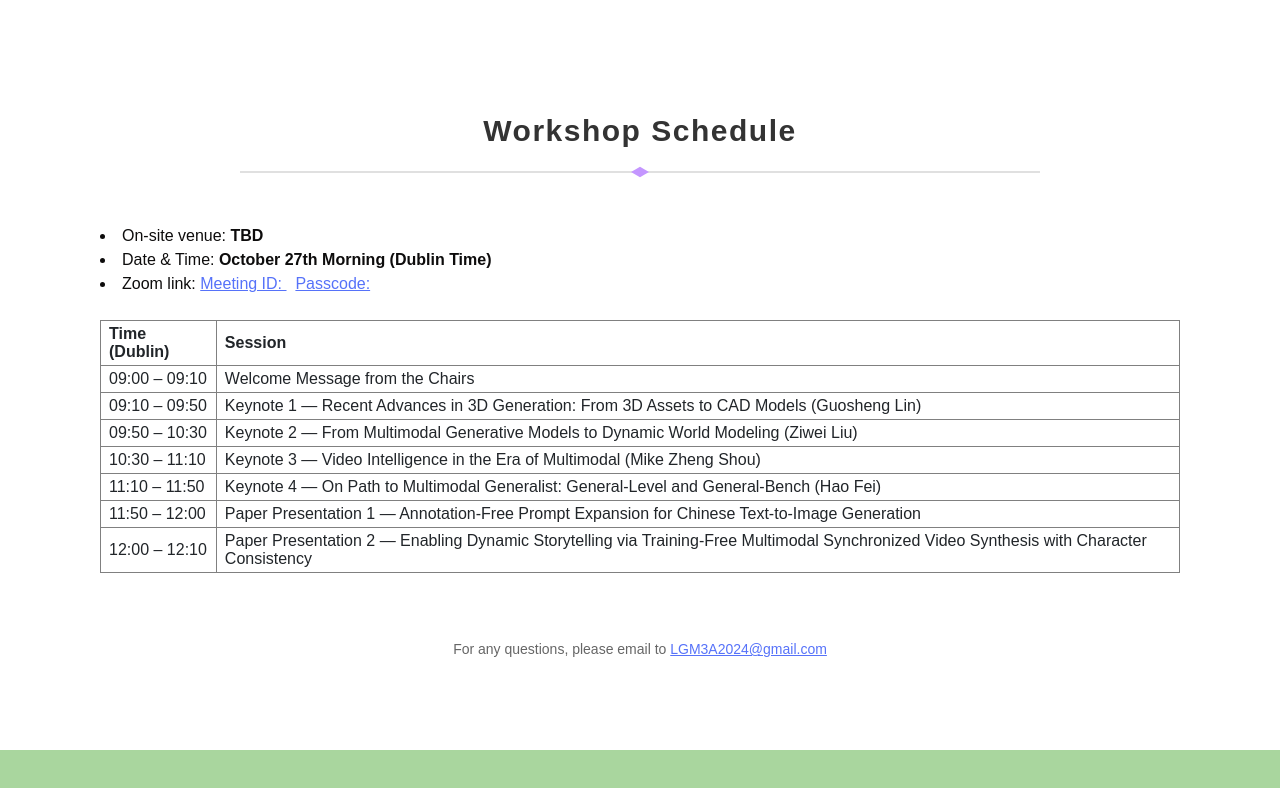
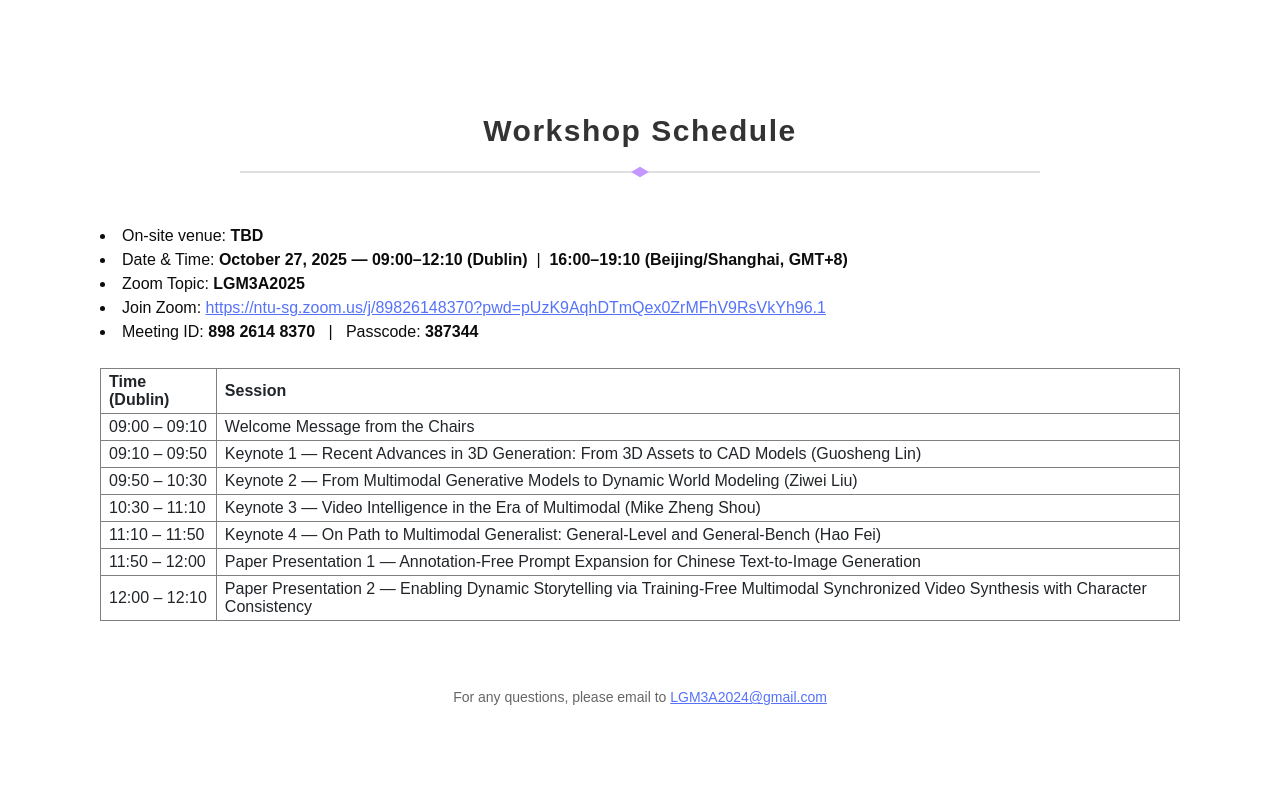
Before and after one commit to LGM3A/LGM3A2025, a plain HTML site: page index.html in a window 1280 px wide. Shown: the part 4114-4902 px from the top of the page. Before the commit the page ends 4864 px from the top, so only its background shows below. Drawn offline with nearby package versions, Linux system fonts and the light colour scheme; some packages are replaced by stand-ins of ours; a script that the page names is missing; a web font is replaced by a local one.

Commit message:
Update index.html
Insert Zoom Link

```diff
--- a/index.html
+++ b/index.html
@@ -282,7 +282,7 @@
 
             <br/>
 
-            <!-- =============== Keynote 4 (formerly Invited Talk) =============== -->
+            <!-- =============== Keynote 4 =============== -->
             <div class="speaker-block">
               <h3><b>Keynote 4</b></h3>
               <img src="https://generalist.top/static/assets/img/team/FeiHao.jpg" class="media-left pull-left speaker-photo" width="170" alt="Hao Fei">
@@ -309,8 +309,10 @@
             </div>
             <p align="center">
                 <li>On-site venue: <b>TBD</b></li>
-                <li>Date &amp; Time: <b>October 27th Morning (Dublin Time)</b></li>
-                <li>Zoom link: <a><font color=#5672f9><u>Meeting ID: </u></font></a> &nbsp; <a><font color=#5672f9><u>Passcode: </u></font></a></li>
+                <li>Date &amp; Time: <b>October 27, 2025 — 09:00–12:10 (Dublin)</b> &nbsp;|&nbsp; <b>16:00–19:10 (Beijing/Shanghai, GMT+8)</b></li>
+                <li>Zoom Topic: <b>LGM3A2025</b></li>
+                <li>Join Zoom: <a href="https://ntu-sg.zoom.us/j/89826148370?pwd=pUzK9AqhDTmQex0ZrMFhV9RsVkYh96.1" target="_blank"><font color=#5672f9><u>https://ntu-sg.zoom.us/j/89826148370?pwd=pUzK9AqhDTmQex0ZrMFhV9RsVkYh96.1</u></font></a></li>
+                <li>Meeting ID: <b>898 2614 8370</b> &nbsp; | &nbsp; Passcode: <b>387344</b></li>
                 <br/>
                 <style type="text/css">
                   #myta td{
```
